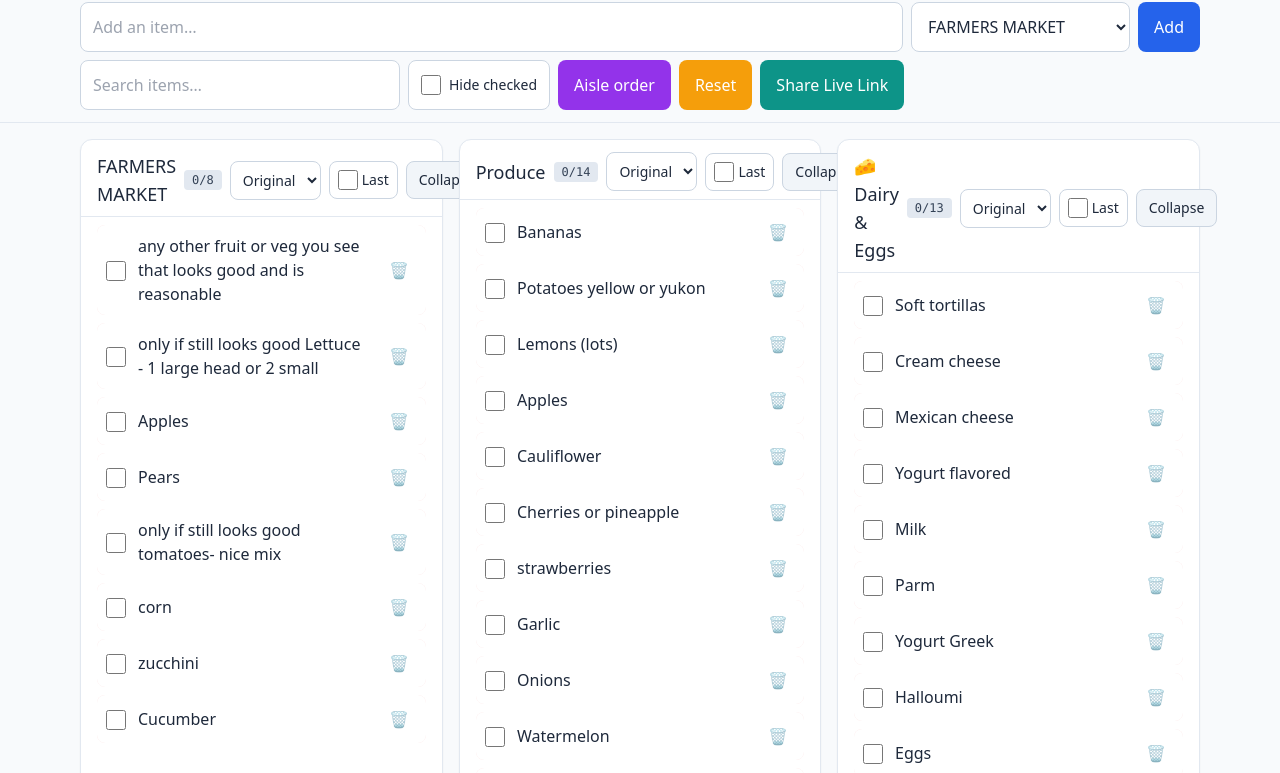
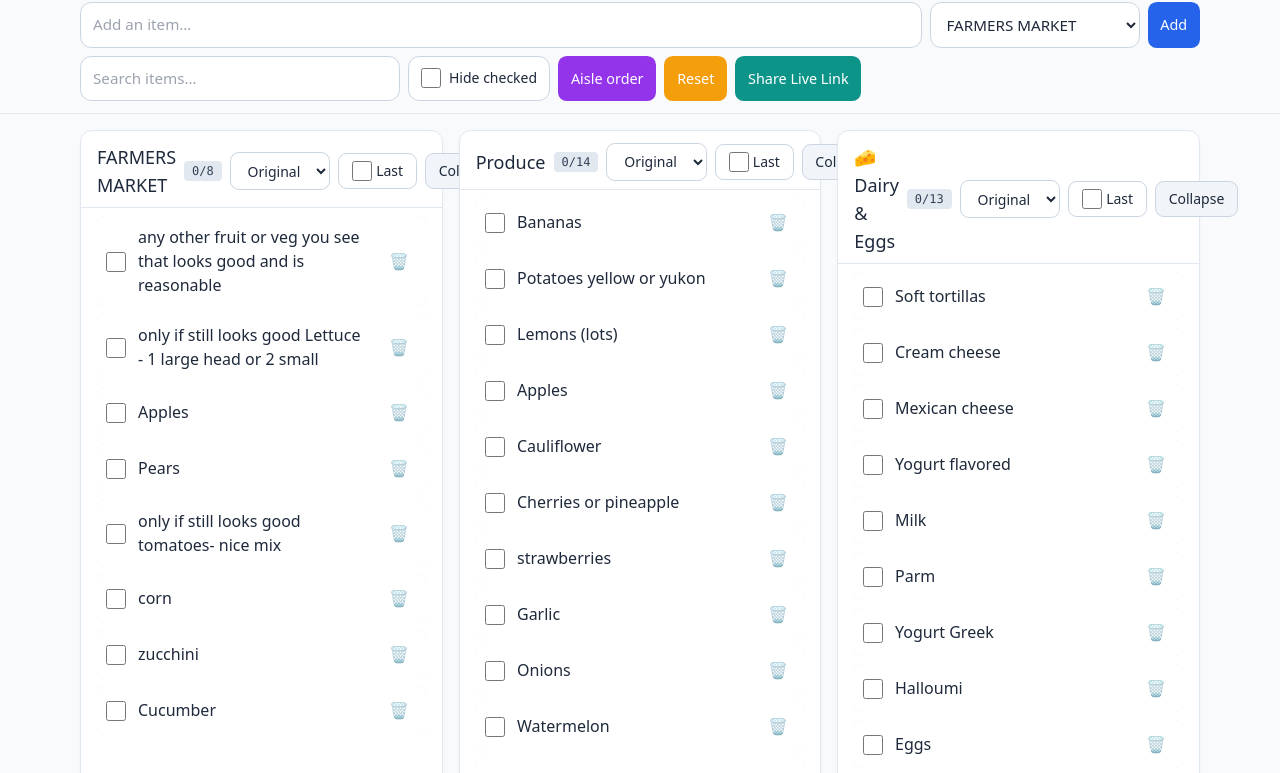
Before and after one commit to kocikpiotr87-source/shopping-list-app, a plain HTML site: page index.html in a window 1280 px wide. Shown: the part 50-823 px from the top of the page. Drawn offline with nearby package versions, Linux system fonts and the light colour scheme; no server answers.

Commit message:
Update index.html

```diff
--- a/index.html
+++ b/index.html
@@ -3,7 +3,7 @@
 <head>
   <meta charset="utf-8"/>
   <meta name="viewport" content="width=device-width,initial-scale=1,viewport-fit=cover"/>
-  <title>Shopping List — Mobile + Realtime + PWA</title>
+  <title>Shopping List — Realtime PWA</title>
 
   <!-- PWA -->
   <link rel="manifest" href="manifest.webmanifest">
@@ -12,9 +12,14 @@
 
   <script src="https://cdn.tailwindcss.com"></script>
   <style>
-    .card:hover { box-shadow: 0 10px 30px rgb(0 0 0 / 0.08); transform: translateY(-1px); }
+    /* Compact buttons/inputs */
+    :root { --btn-py: .45rem; --btn-px: .8rem; --btn-radius: .55rem; }
+    .btn-sm { padding: var(--btn-py) var(--btn-px); border-radius: var(--btn-radius); font-size: .9rem; line-height: 1.2rem; }
+    .input-sm { padding: .65rem .75rem; border-radius: .7rem; font-size: .95rem; }
     .tap-row { min-height: 48px; touch-action: pan-y; }
     input[type="checkbox"] { width: 20px; height: 20px; }
+    .card:hover { box-shadow: 0 10px 30px rgb(0 0 0 / 0.08); transform: translateY(-1px); }
+    /* Swipe UI */
     .swipe-wrap { position: relative; overflow: hidden; }
     .swipe-bg   { position:absolute; inset:0; display:flex; align-items:center; justify-content:flex-end; padding-right:12px; background:#fee2e2; color:#b91c1c; font-weight:600; }
     .swipe-fore { position:relative; background:white; will-change: transform; transition: transform .15s ease-out; }
@@ -34,29 +39,29 @@
   <header class="sticky top-0 z-10 bg-slate-50/90 backdrop-blur border-b border-slate-200">
     <div class="max-w-6xl mx-auto px-3 sm:px-4 py-3 space-y-2">
       <div class="flex items-center justify-between">
-        <h1 class="text-xl sm:text-2xl font-semibold">🛒 Shopping List</h1>
+        <h1 class="text-xl sm:text-2xl font-semibold flex items-center gap-2">
+          <span>🛒 Shopping List</span>
+        </h1>
         <span id="statusDot" class="text-xs rounded-full px-2 py-1 bg-slate-200">offline</span>
       </div>
 
       <!-- Quick Add -->
       <div class="no-print grid grid-cols-1 sm:grid-cols-[1fr_auto_auto] gap-2">
-        <input id="addInput" type="text" placeholder="Add an item…"
-               class="w-full px-3 py-3 rounded-lg border border-slate-300 focus:outline-none focus:ring-2 focus:ring-blue-500 bg-white"/>
-        <select id="addCat" class="px-3 py-3 rounded-lg border border-slate-300 bg-white"></select>
-        <button id="addBtn" class="px-4 py-3 rounded-lg bg-blue-600 text-white">Add</button>
+        <input id="addInput" type="text" placeholder="Add an item…" class="w-full input-sm border border-slate-300 focus:outline-none focus:ring-2 focus:ring-blue-500 bg-white"/>
+        <select id="addCat" class="input-sm border border-slate-300 bg-white"></select>
+        <button id="addBtn" class="btn-sm bg-blue-600 text-white">Add</button>
       </div>
 
       <!-- Search + controls -->
       <div class="flex flex-col sm:flex-row gap-2 no-print">
-        <input id="search" type="search" placeholder="Search items…"
-               class="w-full sm:w-80 px-3 py-3 rounded-lg border border-slate-300 focus:outline-none focus:ring-2 focus:ring-blue-500 bg-white"/>
-        <div class="flex gap-2">
-          <label class="flex items-center gap-2 px-3 py-3 rounded-lg border border-slate-300 bg-white cursor-pointer w-full sm:w-auto">
+        <input id="search" type="search" placeholder="Search items…" class="w-full sm:w-80 input-sm border border-slate-300 focus:outline-none focus:ring-2 focus:ring-blue-500 bg-white"/>
+        <div class="flex gap-2 controls-sm w-full sm:w-auto">
+          <label class="flex items-center gap-2 input-sm border border-slate-300 bg-white cursor-pointer grow sm:grow-0">
             <input id="hideChecked" type="checkbox" class="shrink-0"><span class="text-sm">Hide checked</span>
           </label>
-          <button id="btnAisle" class="px-4 py-3 rounded-lg bg-purple-600 text-white w-full sm:w-auto">Aisle order</button>
-          <button id="resetBtn" class="px-4 py-3 rounded-lg bg-amber-500 text-white w-full sm:w-auto">Reset</button>
-          <button id="shareRealtime" class="px-4 py-3 rounded-lg bg-teal-600 text-white w-full sm:w-auto">Share Live Link</button>
+          <button id="btnAisle" class="btn-sm bg-purple-600 text-white grow sm:grow-0">Aisle order</button>
+          <button id="resetBtn" class="btn-sm bg-amber-500 text-white grow sm:grow-0">Reset</button>
+          <button id="shareRealtime" class="btn-sm bg-teal-600 text-white grow sm:grow-0">Share Live Link</button>
         </div>
       </div>
     </div>
@@ -69,10 +74,10 @@
   <!-- Bottom actions -->
   <div class="no-print bg-white/95 backdrop-blur border-t border-slate-200 mobile-sticky fixed md:static left-0 right-0 md:max-w-6xl bottom-0">
     <div class="px-3 sm:px-4 py-2 md:py-0 flex gap-2 md:justify-end">
-      <button id="selectAll" class="px-4 py-3 rounded-lg bg-blue-600 text-white">Select all</button>
-      <button id="clearChecked" class="px-4 py-3 rounded-lg bg-slate-200 hover:bg-slate-300">Clear</button>
-      <button id="printBtn" class="px-4 py-3 rounded-lg bg-slate-200 hover:bg-slate-300 hidden md:inline-flex">Print</button>
-      <button id="shareBtn" class="px-4 py-3 rounded-lg bg-slate-200 hover:bg-slate-300 hidden md:inline-flex">Share</button>
+      <button id="selectAll" class="btn-sm bg-blue-600 text-white">Select all</button>
+      <button id="clearChecked" class="btn-sm bg-slate-200 hover:bg-slate-300">Clear</button>
+      <button id="printBtn" class="btn-sm bg-slate-200 hover:bg-slate-300 hidden md:inline-flex">Print</button>
+      <button id="shareBtn" class="btn-sm bg-slate-200 hover:bg-slate-300 hidden md:inline-flex">Share</button>
     </div>
   </div>
 
@@ -83,15 +88,15 @@
         <h2 class="font-medium text-base sm:text-lg title"></h2>
         <div class="flex items-center gap-2 no-print">
           <span class="text-xs font-mono px-2 py-0.5 rounded bg-slate-200 text-slate-700 count">0/0</span>
-          <select class="sortSel px-2 py-2 rounded-lg border border-slate-300 bg-white text-sm">
+          <select class="sortSel btn-sm border border-slate-300 bg-white text-sm">
             <option value="original">Original</option>
             <option value="az">A → Z</option>
             <option value="za">Z → A</option>
           </select>
-          <label class="inline-flex items-center gap-1 px-2 py-2 rounded-lg border border-slate-300 bg-white text-sm cursor-pointer">
+          <label class="inline-flex items-center gap-1 btn-sm border border-slate-300 bg-white text-sm cursor-pointer">
             <input type="checkbox" class="chkLast size-4"> Last
           </label>
-          <button class="toggle px-3 py-2 rounded-lg border border-slate-300 bg-slate-100 text-sm">Collapse</button>
+          <button class="toggle btn-sm border border-slate-300 bg-slate-100 text-sm">Collapse</button>
         </div>
       </div>
       <hr class="border-slate-200 mt-2">
@@ -120,31 +125,27 @@
     </div>
   </div>
 
-  <!-- Firebase (realtime sync) -->
+  <!-- Firebase -->
   <script src="https://www.gstatic.com/firebasejs/10.12.3/firebase-app-compat.js"></script>
   <script src="https://www.gstatic.com/firebasejs/10.12.3/firebase-auth-compat.js"></script>
   <script src="https://www.gstatic.com/firebasejs/10.12.3/firebase-firestore-compat.js"></script>
 
   <script>
-    // ---- YOUR FIREBASE CONFIG (replace with your values) ----
-    // For Firebase JS SDK v7.20.0 and later, measurementId is optional
-const firebaseConfig = {
-  apiKey: "AIzaSyDASaHdDXfIQNxjC1GMoC5GutfUezP-O2o",
-  authDomain: "xxxx-138f2.firebaseapp.com",
-  projectId: "xxxx-138f2",
-  storageBucket: "xxxx-138f2.firebasestorage.app",
-  messagingSenderId: "207992388283",
-  appId: "1:207992388283:web:53648b7a89c46a86d6c79e",
-  measurementId: "G-T9TBLF0L95"
-};
+    // ---- PASTE YOUR FIREBASE CONFIG HERE ----
+    const firebaseConfig = {
+      apiKey: "YOUR_API_KEY",
+      authDomain: "YOUR_PROJECT_ID.firebaseapp.com",
+      projectId: "YOUR_PROJECT_ID",
+      storageBucket: "YOUR_PROJECT_ID.appspot.com",
+      messagingSenderId: "SENDER_ID",
+      appId: "APP_ID"
+    };
     firebase.initializeApp(firebaseConfig);
     const auth = firebase.auth();
     const db = firebase.firestore();
-
-    // Anonymous auth for simplicity
     auth.signInAnonymously().catch(console.error);
 
-    // ---- Base data ----
+    // ---- Data ----
     const INITIAL_DATA = {
       "FARMERS MARKET": [
         "any other fruit or veg you see that looks good and is reasonable",
@@ -185,82 +186,64 @@ const firebaseConfig = {
       ],
       "🍞 Bakery": ["Challah","Bread","Pizza dough","Buns","Kids bread","Hot dog buns","Plain bagels for Louisa lunch"]
     };
+
     const AISLE_ORDER = [
       "FARMERS MARKET","Produce","🧀 Dairy & Eggs","🥩 Meat & Alternatives",
       "❄️ Frozen","🥫 Pantry & Dry Goods","🍝 Grains & Pasta",
       "🥣 Cereal","🧃 Beverages","🍬 Snacks & Treats","🍞 Bakery"
     ];
 
-    // ---- Local fallback (used for offline + initial render) ----
-    const STORAGE_VER = "v9";
+    // ---- Local storage (with persisted collapsed state) ----
+    const STORAGE_VER = "v10";
     const STORAGE_KEY = "shopping-list-" + STORAGE_VER;
     function seedLocal() {
+      const startCollapsed = window.matchMedia("(max-width: 767px)").matches;
       const s = { _meta: { order: Object.keys(INITIAL_DATA) } };
       for (const [cat, arr] of Object.entries(INITIAL_DATA)) {
         s[cat] = {
           sort: "original",
           checkedLast: false,
+          collapsed: startCollapsed,            // <-- persist collapsed per category
           items: arr.map((name, i) => ({ id:`${cat}-${i}`, idx:i, name, checked:false }))
         };
       }
       localStorage.setItem(STORAGE_KEY, JSON.stringify(s));
       return s;
     }
-    function loadLocal() {
-      try { return JSON.parse(localStorage.getItem(STORAGE_KEY)) || seedLocal(); }
-      catch { return seedLocal(); }
-    }
+    function loadLocal(){ try { return JSON.parse(localStorage.getItem(STORAGE_KEY)) || seedLocal(); } catch { return seedLocal(); } }
     function saveLocal(s){ localStorage.setItem(STORAGE_KEY, JSON.stringify(s)); }
 
-    // ---- Realtime doc (listId via URL) ----
+    // ---- Realtime doc (by ?listId=) ----
     const params = new URLSearchParams(location.search);
     let listId = params.get("listId") || null;
-    if (!listId) { // generate and redirect with id to make sharing easy
-      listId = Math.random().toString(36).slice(2, 10);
-      params.set("listId", listId);
-      history.replaceState(null, "", `?${params.toString()}${location.hash}`);
-    }
+    if (!listId) { listId = Math.random().toString(36).slice(2,10); params.set("listId", listId); history.replaceState(null, "", `?${params.toString()}${location.hash}`); }
     const docRef = db.collection("shoppingLists").doc(listId);
 
-    // presence indicator
     const statusDot = document.getElementById("statusDot");
     function setOnline(v){ statusDot.textContent = v ? "online" : "offline"; statusDot.className = `text-xs rounded-full px-2 py-1 ${v?'bg-emerald-200':'bg-slate-200'}` }
 
-    // initial local state
     let STATE = loadLocal();
     let lastDeleted = null;
     let suppressNextLocalSave = false;
 
-    // create doc if missing
-    async function ensureDoc() {
-      const snap = await docRef.get();
-      if (!snap.exists) {
-        await docRef.set({ state: STATE, updatedAt: firebase.firestore.FieldValue.serverTimestamp() });
-      }
-    }
+    async function ensureDoc(){ const snap = await docRef.get(); if(!snap.exists){ await docRef.set({ state: STATE, updatedAt: firebase.firestore.FieldValue.serverTimestamp() }); } }
 
-    // listen for changes
     auth.onAuthStateChanged(async () => {
       try {
-        await ensureDoc();
-        setOnline(true);
+        await ensureDoc(); setOnline(true);
         docRef.onSnapshot(snap => {
           if (!snap.exists) return;
           const cloud = snap.data().state;
-          // Merge strategy: cloud wins; overwrite local then render
           suppressNextLocalSave = true;
           STATE = cloud;
           saveLocal(STATE);
           render();
         }, () => setOnline(false));
-      } catch {
-        setOnline(false);
-      }
+      } catch { setOnline(false); }
     });
 
-    // batched save to cloud
     let saveTimer = null;
-    function saveBoth() {
+    function saveBoth(){
       saveLocal(STATE);
       if (suppressNextLocalSave) { suppressNextLocalSave = false; return; }
       clearTimeout(saveTimer);
@@ -272,7 +255,7 @@ const firebaseConfig = {
       }, 200);
     }
 
-    // ---------- UI logic (same as your mobile build, shortened where possible) ----------
+    // Helpers
     function allCategories(){ return Object.keys(STATE).filter(k => k !== "_meta"); }
     function sortItems(catObj){
       const { sort, checkedLast } = catObj;
@@ -284,6 +267,7 @@ const firebaseConfig = {
       });
     }
 
+    // UI
     const grid  = document.getElementById("listRoot");
     const cardTpl = document.getElementById("cardTpl");
     const rowTpl  = document.getElementById("rowTpl");
@@ -302,7 +286,7 @@ const firebaseConfig = {
       const q = document.getElementById("search").value.trim().toLowerCase();
       const hideChecked = document.getElementById("hideChecked").checked;
 
-      // fill Add select
+      // Fill Add select
       const addSel = document.getElementById('addCat');
       addSel.innerHTML = '';
       allCategories().forEach(cat => {
@@ -324,14 +308,19 @@ const firebaseConfig = {
         const chkLast = card.querySelector(".chkLast");
         const toggle  = card.querySelector(".toggle");
 
-        // mobile default collapsed
-        if (window.matchMedia("(max-width: 767px)").matches) { content.classList.add("hidden"); toggle.textContent = "Expand"; }
+        // Use persisted collapsed state (no auto-collapse on render)
+        if (catObj.collapsed) { content.classList.add("hidden"); toggle.textContent = "Expand"; }
+        else { content.classList.remove("hidden"); toggle.textContent = "Collapse"; }
 
         sortSel.value = catObj.sort || "original";
         chkLast.checked = !!catObj.checkedLast;
         sortSel.addEventListener("change", () => { catObj.sort = sortSel.value; saveBoth(); render(); });
         chkLast.addEventListener("change", () => { catObj.checkedLast = chkLast.checked; saveBoth(); render(); });
-        toggle.addEventListener("click", () => { const hidden = content.classList.toggle("hidden"); toggle.textContent = hidden ? "Expand" : "Collapse"; });
+        toggle.addEventListener("click", () => {
+          catObj.collapsed = !catObj.collapsed;     // persist
+          saveBoth();
+          render();
+        });
 
         let checked = 0;
         const sorted = sortItems(catObj);
@@ -350,13 +339,15 @@ const firebaseConfig = {
           box.checked = !!it.checked;
 
           box.addEventListener("change", () => { it.checked = box.checked; saveBoth(); render(); });
-          delBtn.addEventListener("click", () => removeItem(cat, it, indexInSorted));
 
-          // swipe-to-delete
+          // Delete button with confirmation
+          delBtn.addEventListener("click", () => confirmDelete(cat, it, indexInSorted, fore));
+
+          // Swipe-to-delete (still asks for confirmation)
           let startX=0, curX=0, dragging=false; const THRESH=72;
           fore.addEventListener('touchstart', (e)=>{ startX=e.touches[0].clientX; dragging=true; fore.style.transition='none'; }, {passive:true});
           fore.addEventListener('touchmove',  (e)=>{ if(!dragging)return; curX=e.touches[0].clientX; const dx=Math.min(0, curX-startX); fore.style.transform=`translateX(${dx}px)`; }, {passive:true});
-          fore.addEventListener('touchend',   ()=>{ dragging=false; fore.style.transition=''; const dx=Math.min(0, curX-startX); if(Math.abs(dx)>THRESH){ fore.style.transform='translateX(-100%)'; setTimeout(()=>removeItem(cat,it,indexInSorted),120);} else { fore.style.transform=''; } });
+          fore.addEventListener('touchend',   ()=>{ dragging=false; fore.style.transition=''; const dx=Math.min(0, curX-startX); if(Math.abs(dx)>THRESH){ confirmDelete(cat,it,indexInSorted,fore,true); } else { fore.style.transform=''; } });
 
           content.appendChild(rowWrap);
         });
@@ -364,6 +355,14 @@ const firebaseConfig = {
         cnt.textContent = `${checked}/${catObj.items.length}`;
         grid.appendChild(card);
       });
+    }
+
+    function confirmDelete(cat, it, indexInSorted, foreEl, fromSwipe=false){
+      if (!confirm(`Delete "${it.name}"?`)) {
+        if (fromSwipe && foreEl) foreEl.style.transform = '';
+        return;
+      }
+      removeItem(cat, it, indexInSorted);
     }
 
     function removeItem(cat, it, indexInSorted){
@@ -394,6 +393,8 @@ const firebaseConfig = {
       const id = `${cat}-${Date.now()}`;
       catObj.items.push({ id, idx: nextIdx, name, checked:false });
       document.getElementById('addInput').value = '';
+      // Auto open that card and persist
+      catObj.collapsed = false;
       saveBoth(); render();
     }
     document.getElementById('addBtn').addEventListener('click', quickAdd);
@@ -434,7 +435,6 @@ const firebaseConfig = {
       saveBoth(); render();
     });
 
-    document.getElementById("printBtn")?.addEventListener("click", () => window.print());
     document.getElementById("shareBtn")?.addEventListener("click", async () => {
       const url = new URL(location.href);
       const checkedIds = [];
@@ -447,14 +447,13 @@ const firebaseConfig = {
       catch { alert("Copy failed—copy the URL manually."); }
     });
 
-    // Share collaborative link (same listId)
     document.getElementById("shareRealtime").addEventListener("click", async () => {
       const url = `${location.origin}${location.pathname}?listId=${encodeURIComponent(listId)}${location.hash}`;
       try { await navigator.clipboard.writeText(url); alert("Live link copied. Send it to your collaborator."); }
       catch { prompt("Copy this live link:", url); }
     });
 
-    // Restore checked from hash (one-time)
+    // Restore from hash (one-time)
     (function restoreFromHash(){
       if (!location.hash) return;
       const parts = location.hash.slice(1).split(",").filter(Boolean);
@@ -469,7 +468,7 @@ const firebaseConfig = {
       saveBoth();
     })();
 
-    // PWA: register service worker
+    // PWA
     if ('serviceWorker' in navigator) {
       navigator.serviceWorker.register('service-worker.js');
     }
```
